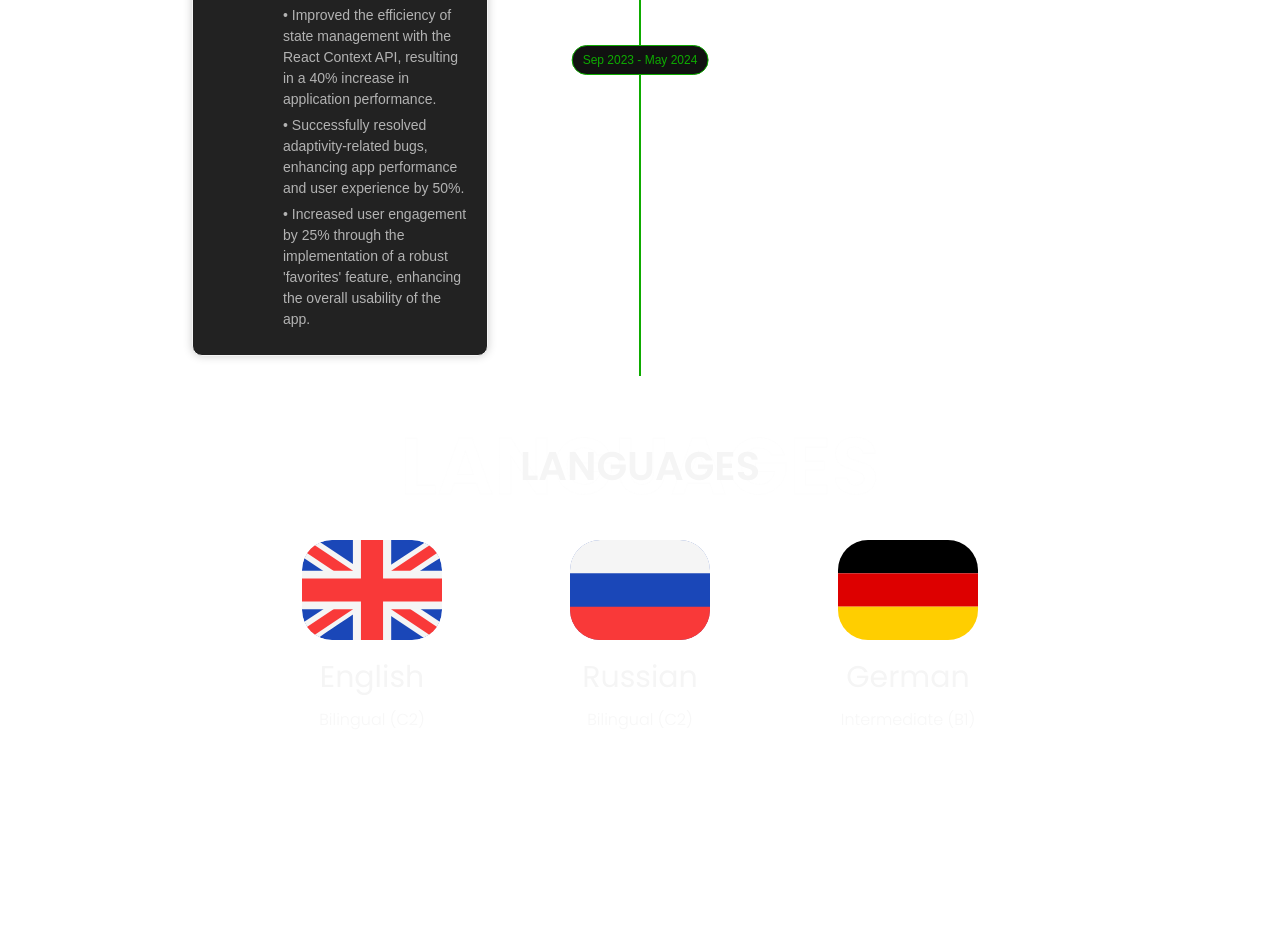
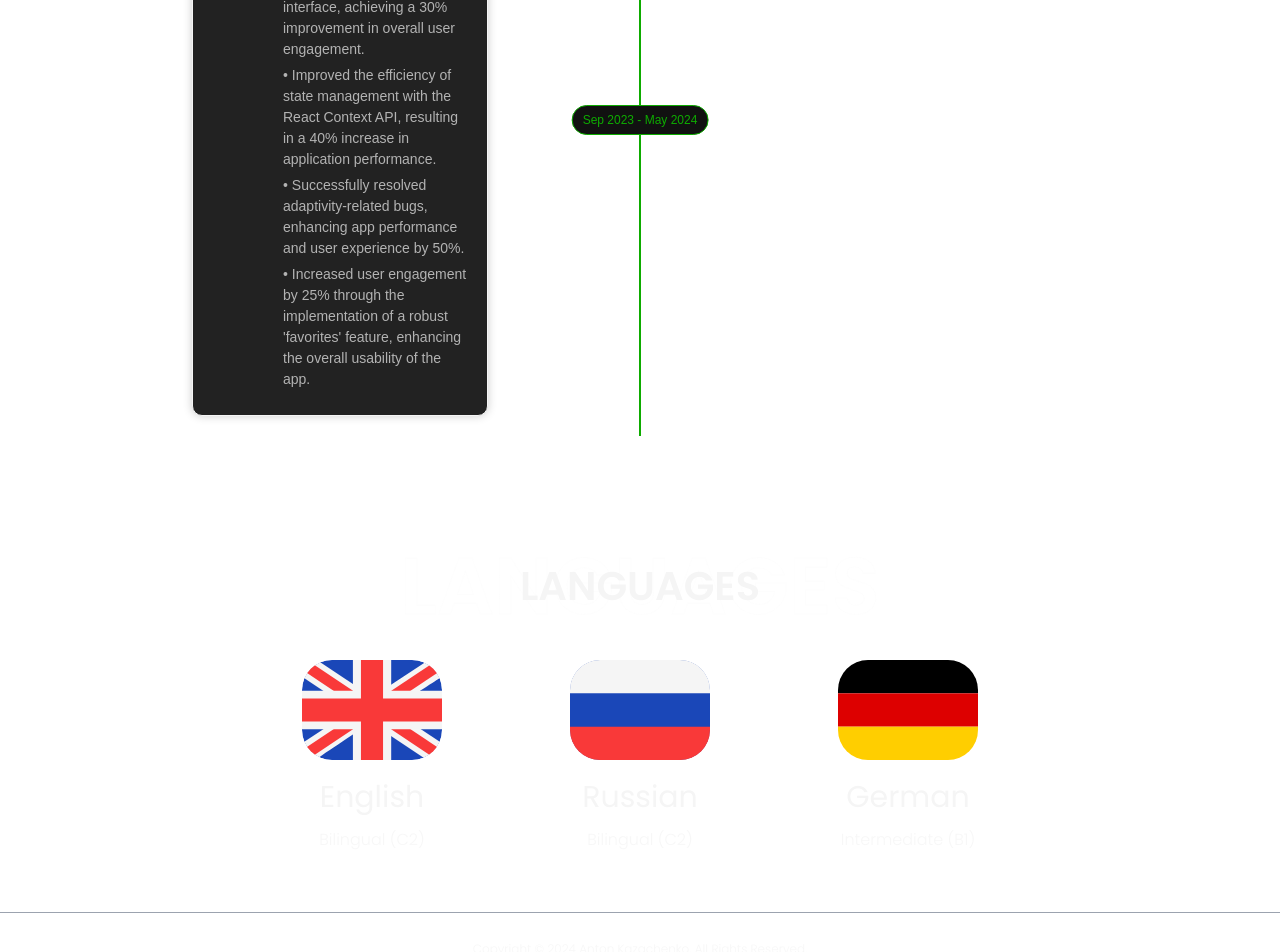
Before and after one commit to antonkazachenko/personal-porfolio, a Next.js app: page / in a window 1280 px wide. Shown: the part 3893-4845 px from the top of the page. Before the commit the page ends 4685 px from the top, so only its background shows below. Built offline with nearby package versions, Linux system fonts and the light colour scheme.

Commit message:
add copyright section

```diff
--- /dev/null
+++ b/app/components/RightsSection.tsx
@@ -0,0 +1,16 @@
+import React from 'react';
+
+const RightsSection = () => {
+  const currentYear = new Date().getFullYear();
+
+  return (
+    <div className="mb-7">
+      <hr className="mb-7 h-px w-full border-0 bg-gray-400" />
+      <p className="copyright-text">
+        Copyright &copy; {currentYear} Anton Kazachenko. All Rights Reserved.
+      </p>
+    </div>
+  );
+};
+
+export default RightsSection;
--- a/app/components/styles.css
+++ b/app/components/styles.css
@@ -390,6 +390,10 @@
     margin-top: 1vh;
 }
 
+.experience-section {
+    padding: 60px 0;
+}
+
 .experience-timeline {
     position: relative;
     display: flex;
@@ -521,3 +525,13 @@
 .border-yellow {
     border: 1px solid #FFB909;
 }
+
+.copyright-text {
+    font-family: var(--font-poppins-light), serif;
+    color: rgba(245, 245, 245, 0.80);
+    text-align: center;
+    font-size: 12px;
+    font-style: normal;
+    font-weight: 300;
+    line-height: 130%;
+}
--- a/app/page.tsx
+++ b/app/page.tsx
@@ -6,6 +6,7 @@ import Hero from "@/app/components/Hero";
 import SkillsSection from "@/app/components/SkillsSection";
 import LanguageSection from "@/app/components/LanguageSection";
 import ExperienceSection from "@/app/components/ExperienceSection";
+import RightsSection from "@/app/components/RightsSection";
 
 export default function Home() {
   const skillsSectionRef = useRef<HTMLDivElement | null>(null);
@@ -32,6 +33,7 @@ export default function Home() {
       <SkillsSection ref={skillsSectionRef} />
       <ExperienceSection ref={experienceSectionRef} />
       <LanguageSection />
+      <RightsSection />
     </>
   );
 }
```
